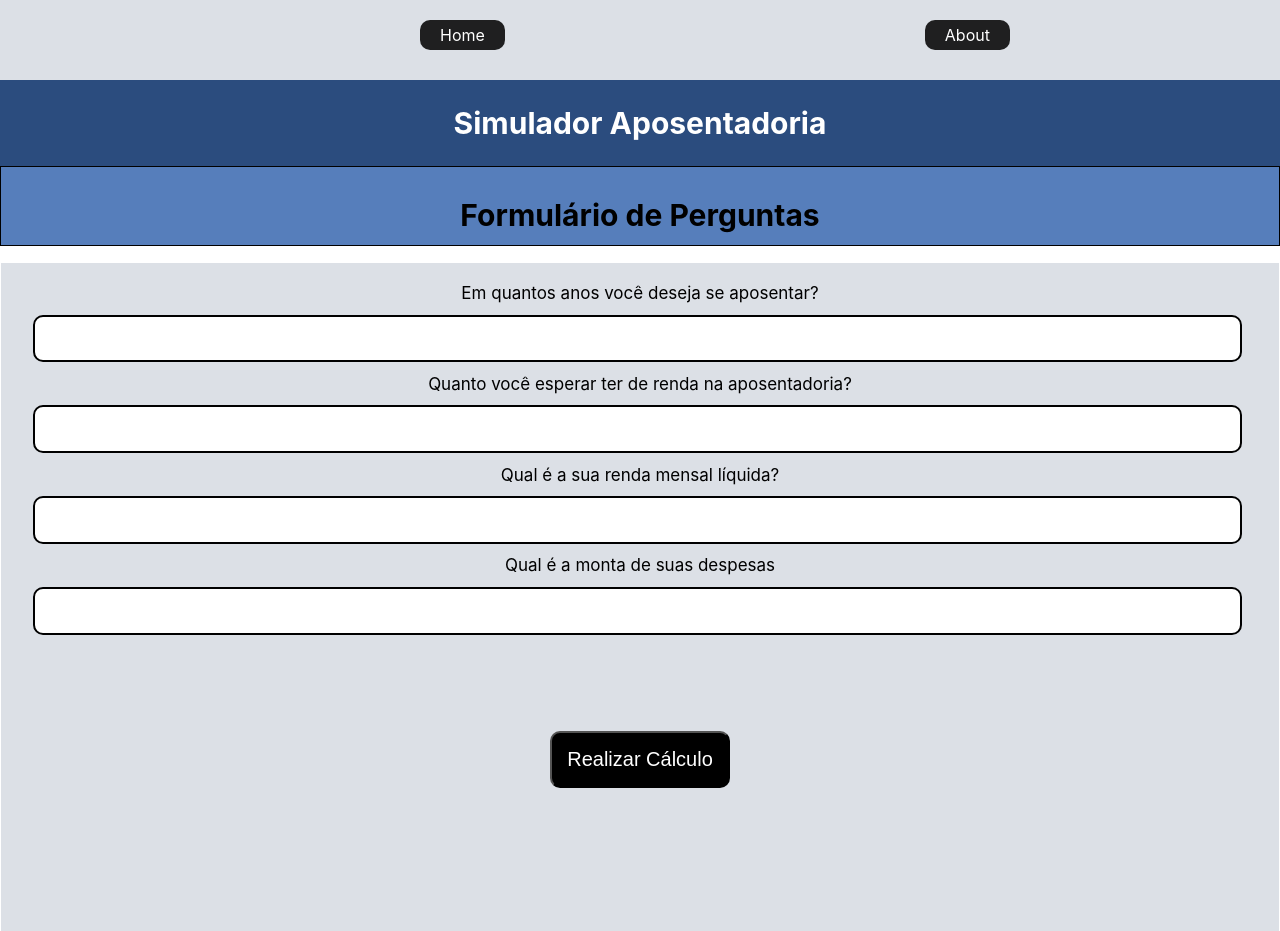
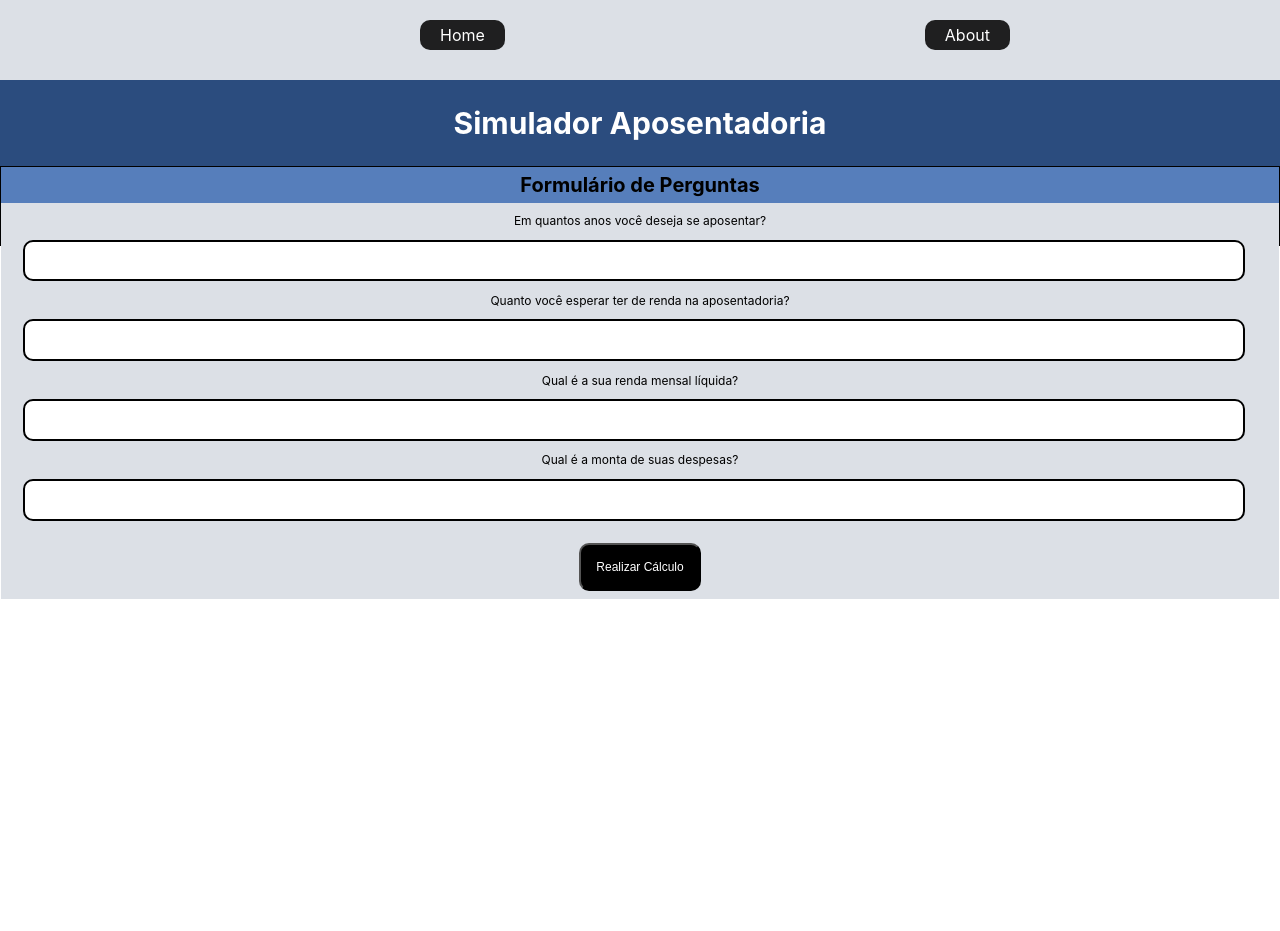
Before and after one commit to EuripedesNaves/calculadora-aposentadoria, a React (Create React App) app: page / in a window 1280 px wide. After the commit the page ends 800 px from the top, so only its background shows below. Built offline with nearby package versions, Linux system fonts and the light colour scheme.

Commit message:
done responsive CSS on page home

```diff
--- a/src/components/Form.js
+++ b/src/components/Form.js
@@ -38,7 +38,7 @@ export const Form = () => {
                 value={RendaMensal}
                 onChange={handleRendaMensalInput}
             />
-            <label>Qual é a monta de suas despesas</label>
+            <label>Qual é a monta de suas despesas?</label>
             <input
                 type="number"
                 name="MontaDespesas"
--- a/src/styles/Forms.css
+++ b/src/styles/Forms.css
@@ -3,41 +3,42 @@
     margin: 0;
     padding: 0;
 }
+@media (max-width: 768px) {
 
 .titulo {
-    font-size: 30px;
+    font-size: 15px;
     text-align: center;
-    margin: 0px;
-    padding: 30px;
+    margin: 10px;
+    padding: 10px;
 }
 
 .form-box{
-    min-width: 50%;
+    min-width: 100%;
     height: 10vh;
     border: 1px solid;
     margin-bottom: 10px;
     position:relative;
     background-color: #567ebb;
-    font-size: 17px;
+    font-size: 12px;
 }
 
 .form-box form{
     background-color: #dce0e6;
-    padding: 20px;
+    padding: 10px;
 }
 
 .form-box label {
-    margin: 10px;
+    margin: 5px;
 }
 
 .form-box input, textarea{
     display: block;
-    width: 94.5vw;
+    width: 91.5vw;
     padding: .8rem .8rem .5rem .8rem;
     margin: .9vw 0.9vw;
     border: 2px solid black;
     border-radius: 10px;
-    font-size: 20px;
+    font-size: 12px;
     color: black;
 }
 
@@ -48,13 +49,185 @@
 .button {
     border-radius: 10px;
     padding: 15px;
-    margin: 65px;
+    margin: 50px;
     background-color: black;
     color: white;
-    font-size: 20px;
+    font-size: 15px;
 }
 
 .footer {
     background-color: #dce0e6;
-    height: 265px
+    height: 189px
 }
+}
+@media (min-width: 769px) and (max-width: 1024px) {
+
+    .titulo {
+        font-size: 20px;
+        text-align: center;
+        margin: 5px;
+        padding: 10px;
+    }
+
+    .form-box{
+        min-width: 100%;
+        height: 10vh;
+        border: 1px solid;
+        margin-bottom: 10px;
+        position:relative;
+        background-color: #567ebb;
+        font-size: 15px;
+    }
+
+    .form-box form{
+        background-color: #dce0e6;
+        padding: 10px;
+    }
+
+    .form-box label {
+        margin: 5px;
+    }
+
+    .form-box input, textarea{
+        display: block;
+        width: 95.5vw;
+        padding: .8rem .8rem .5rem .8rem;
+        margin: .9vw 0.9vw;
+        border: 2px solid black;
+        border-radius: 10px;
+        font-size: 15px;
+        color: black;
+    }
+
+    .form-box textarea{
+        height: 15vh;
+    }
+
+    .button {
+        border-radius: 10px;
+        padding: 15px;
+        margin: 2px;
+        background-color: black;
+        color: white;
+        font-size: 15px;
+    }
+
+    .footer {
+        background-color: #dce0e6;
+        height: 68px
+    }
+    }
+@media (min-width: 1025px) and (max-width: 1440px) {
+
+        .titulo {
+            font-size: 20px;
+            text-align: center;
+            margin: 3px;
+            padding: 3px;
+        }
+
+        .form-box{
+            min-width: 100%;
+            height: 10vh;
+            border: 1px solid;
+            margin-bottom: 5px;
+            position:relative;
+            background-color: #567ebb;
+            font-size: 12px;
+        }
+
+        .form-box form{
+            background-color: #dce0e6;
+            padding: 10px;
+        }
+
+        .form-box label {
+            margin: 5px;
+        }
+
+        .form-box input, textarea{
+            display: block;
+            width: 95.5vw;
+            padding: .8rem .8rem .5rem .8rem;
+            margin: .9vw 0.9vw;
+            border: 2px solid black;
+            border-radius: 10px;
+            font-size: 15px;
+            color: black;
+        }
+
+        .form-box textarea{
+            height: 15vh;
+        }
+
+        .button {
+            border-radius: 10px;
+            padding: 15px;
+            margin: 1px;
+            background-color: black;
+            color: white;
+            font-size: 12px;
+        }
+
+        .footer {
+            background-color: #dce0e6;
+            height: 57px
+        }
+        }
+@media (min-width: 1441px) and (max-width: 2560px) {
+
+            .titulo {
+                font-size: 35px;
+                text-align: center;
+                margin: 3px;
+                padding: 3px;
+            }
+
+            .form-box{
+                min-width: 100%;
+                height: 10vh;
+                border: 1px solid;
+                margin-bottom: 5px;
+                position:relative;
+                background-color: #567ebb;
+                font-size: 25px;
+            }
+
+            .form-box form{
+                background-color: #dce0e6;
+                padding: 10px;
+            }
+
+            .form-box label {
+                margin: 5px;
+            }
+
+            .form-box input, textarea{
+                display: block;
+                width: 95.5vw;
+                padding: .8rem .8rem .5rem .8rem;
+                margin: .9vw 0.9vw;
+                border: 2px solid black;
+                border-radius: 10px;
+                font-size: 25px;
+                color: black;
+            }
+
+            .form-box textarea{
+                height: 15vh;
+            }
+
+            .button {
+                border-radius: 10px;
+                padding: 15px;
+                margin: 1px;
+                background-color: black;
+                color: white;
+                font-size: 20px;
+            }
+
+            .footer {
+                background-color: #dce0e6;
+                height: 265px
+            }
+            }
```
